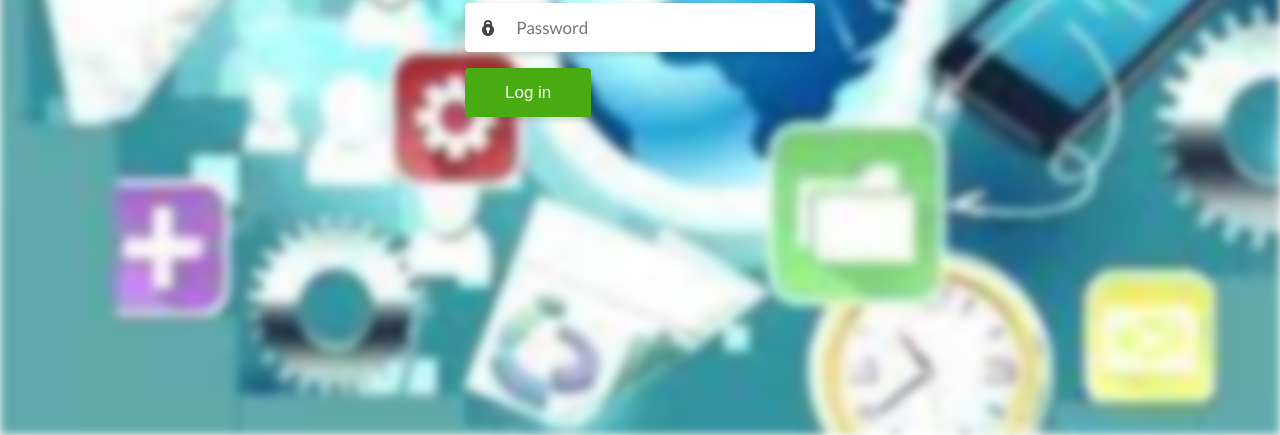
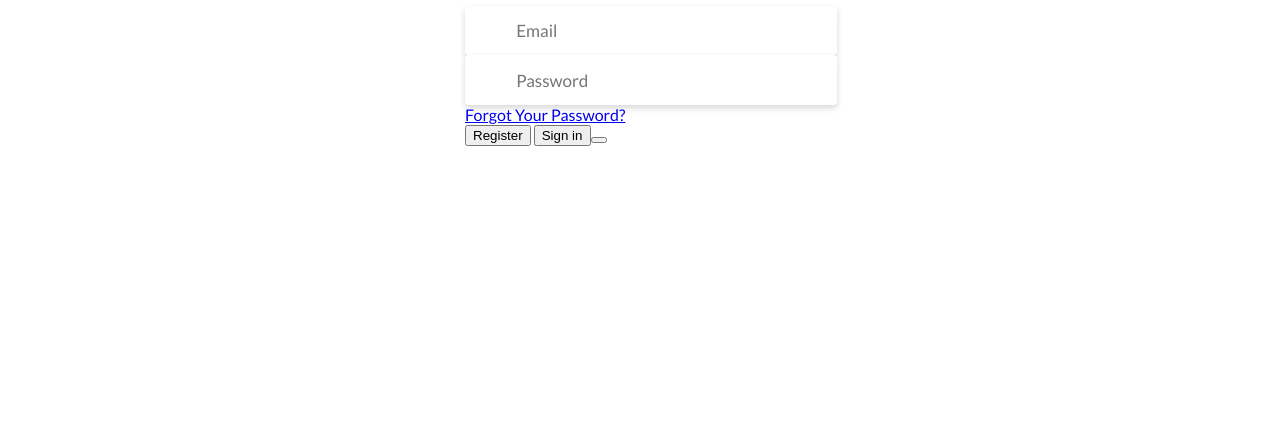
Before and after one commit to Joanabernz/JOANA-M-BERNADINO, a plain HTML site: page index.html in a window 1280 px wide. Shown: the part 365-800 px from the top of the page. Drawn offline with Linux system fonts and the light colour scheme; files whose address does not match are found by name.

Commit message:
Update index.html

```diff
--- a/index.html
+++ b/index.html
@@ -2,28 +2,32 @@
 <html lang="en" >
 <head>
   <meta charset="UTF-8">
-  <title>Login Page with Background Image Example</title>
-  <link rel="stylesheet" href="./style.css">
+  <title>Simple Login Form Example</title>
+  <link rel='stylesheet' href='https://fonts.googleapis.com/css?family=Rubik:400,700'><link rel="stylesheet" href="./style.css">
 
 </head>
 <body>
 <!-- partial:index.partial.html -->
-<div id="bg"></div>
-
-<form>
-  <div class="form-field">
-    <input type="email" placeholder="Email / Username" required/>
-  </div>
-
-  <div class="form-field">
-    <input type="password" placeholder="Password" required/>                         </div>
-
-  <div class="form-field">
-
-      <a href="Me.html"> <button class="btn" type="submit">Log in</button></a>
-  </div>
-</form>
+<div class="login-form">
+  <form>
+    <h1>Login</h1>
+    <div class="content">
+      <div class="input-field">
+        <input type="email" placeholder="Email" autocomplete="nope">
+      </div>
+      <div class="input-field">
+        <input type="password" placeholder="Password" autocomplete="new-password">
+      </div>
+      <a href="#" class="link">Forgot Your Password?</a>
+    </div>
+    <div class="action">
+      <button>Register</button>
+       <a href="Me.html"><button>Sign in</button><button type="button"></a>
+    </div>
+  </form>
+</div>
 <!-- partial -->
+  <script  src="./script.js"></script>
 
 </body>
 </html>
```
